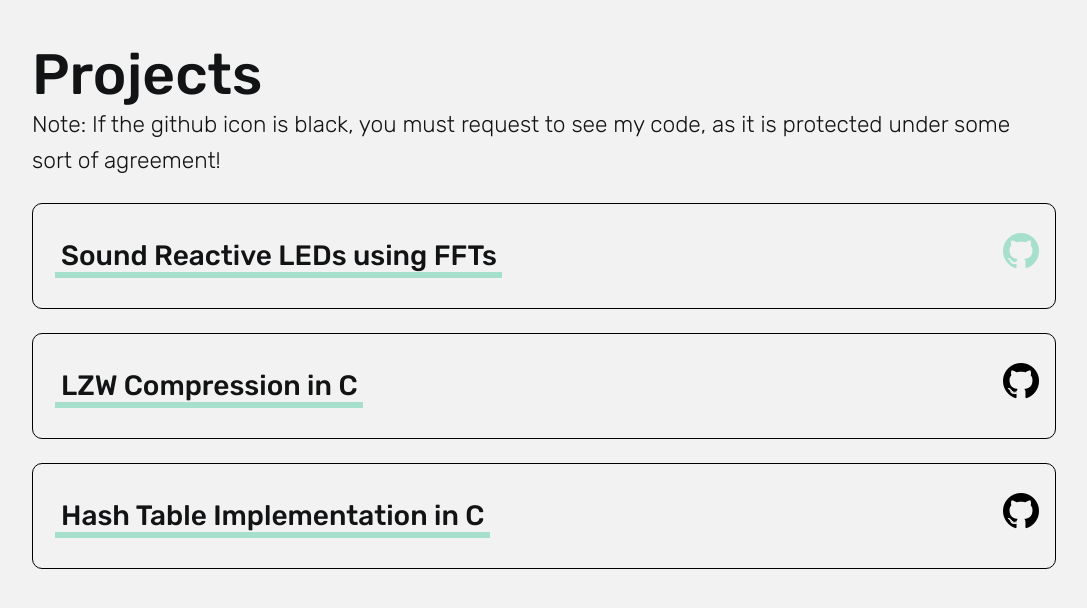
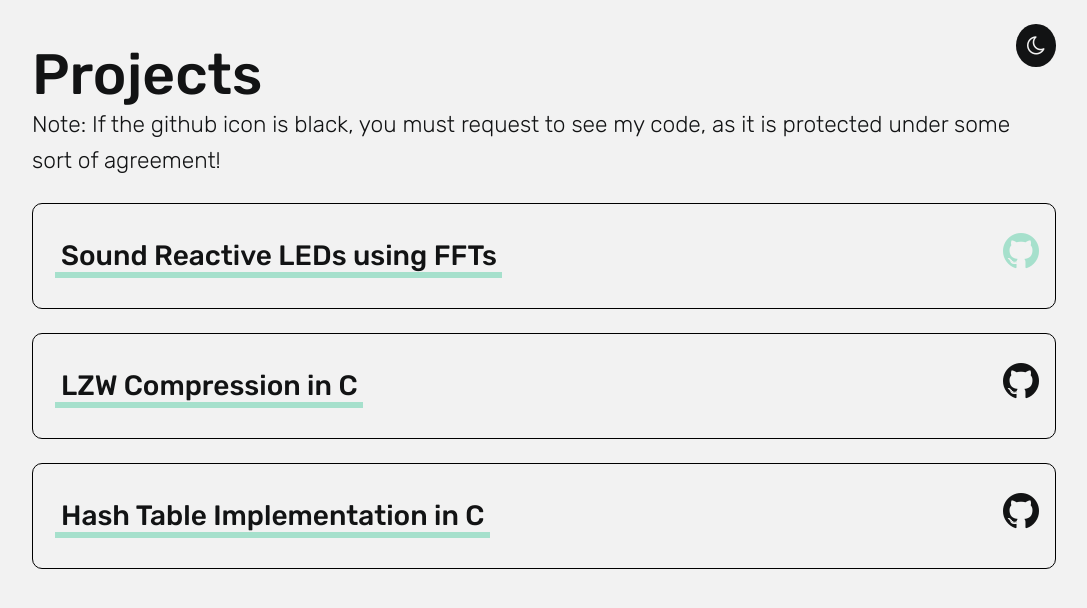
Before and after one commit to joesimop/joesimop.github.io, a plain HTML site: page projects.html in a window 1280 px wide. Shown: the whole page, without its empty margins (96-1183 px from the left). Drawn offline with nearby package versions, Linux system fonts and the light colour scheme.

Commit message:
Theme Caching!

```diff
--- a/projects.html
+++ b/projects.html
@@ -9,10 +9,18 @@
     <link rel="stylesheet" href="https://maxcdn.bootstrapcdn.com/bootstrap/3.4.1/css/bootstrap.min.css">
     <script src="https://ajax.googleapis.com/ajax/libs/jquery/3.5.1/jquery.min.js"></script>
     <script src="https://maxcdn.bootstrapcdn.com/bootstrap/3.4.1/js/bootstrap.min.js"></script>
+    <script src="themes.js"></script>
+    <script>
+      theme = localStorage.getItem("theme") || 1;
+      console.log(theme);
+      updateTheme(theme);
+    </script>
     <link rel="stylesheet" href="https://cdnjs.cloudflare.com/ajax/libs/font-awesome/4.7.0/css/font-awesome.min.css">
     <link rel="stylesheet" href="styless.css">
   </head>
 <body>
+<i id="toggler" onclick="toggleTheme()" class="fa fa-moon-o" style="float: right;" ></i>
+<script>updateTheme(theme)</script>
 <h1>Projects</h1>
 <p style="max-width: 80em;">Note: If the github icon is black, you must request to see my code, as it is protected under some sort of agreement!</p>
 <div class="accordion" id="accordionExample">
--- a/styless.css
+++ b/styless.css
@@ -123,7 +123,7 @@ a:hover{
   font-weight: 300;
   margin-bottom: ;
   float: right;
-  color: black;
+  color: var(--text);
 }
 
 a.project-icon {
@@ -134,7 +134,7 @@ a.project-icon:after {
   top:1010%;
 }
 a.project-icon:hover{
-  color: #121314;
+  color: var(--accent);
 }
 
 @media screen and (max-width: 1200px){
--- a/themes.js
+++ b/themes.js
@@ -1,20 +1,36 @@
 let root = document.documentElement;
-let theme = 1;
-
-console.log("here");
+let theme;
 
 function toggleTheme(){
-  if (theme){
+  if (theme == 1){
     root.style.setProperty("--text", "#f2f2f2");
     root.style.setProperty("--bg", "#121314");
     root.style.setProperty("--accent", "#a6e0cc");
     document.getElementById("toggler").className = "fa fa-sun-o";
+    localStorage.setItem("theme", 0);
     theme = 0;
   } else{
     root.style.setProperty("--text", "#121314");
     root.style.setProperty("--bg", "#f2f2f2");
     root.style.setProperty("--accent", "#a6e0cc");
     document.getElementById("toggler").className = "fa fa-moon-o";
+    localStorage.setItem("theme", 1);
     theme = 1;
   }
+  console.log(theme);
 }
+
+function updateTheme(theme){
+  if (theme == 1){
+    root.style.setProperty("--text", "#121314");
+    root.style.setProperty("--bg", "#f2f2f2");
+    root.style.setProperty("--accent", "#a6e0cc");
+    document.getElementById("toggler").className = "fa fa-moon-o";
+  } else{
+    root.style.setProperty("--text", "#f2f2f2");
+    root.style.setProperty("--bg", "#121314");
+    root.style.setProperty("--accent", "#a6e0cc");
+    document.getElementById("toggler").className = "fa fa-sun-o";
+  }
+
+}
```
Also changed, not shown: index.html (+6 -0 lines).
